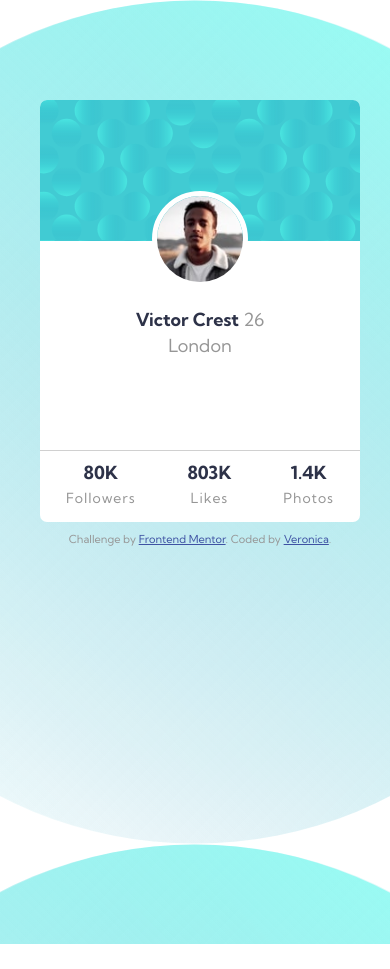
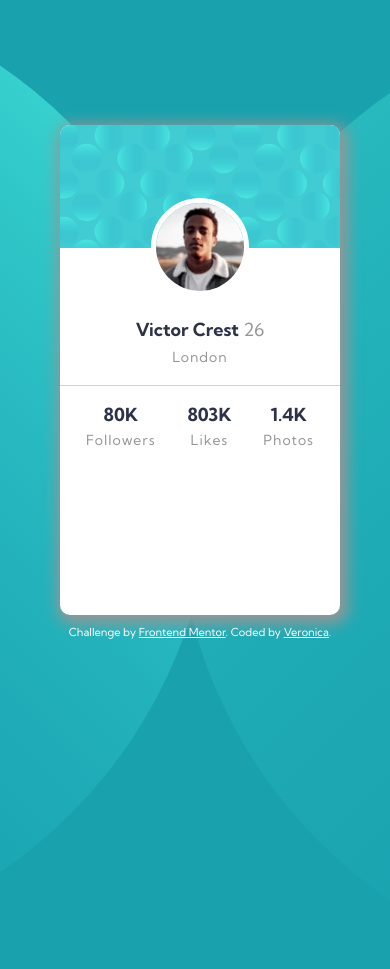
Before and after one commit to VJones2112/frontendmentor_socialcard, a plain HTML site: page index.html in a window 390 px wide. Before the commit the page ends 944 px from the top, so only its background shows below. Drawn offline with Linux system fonts and the light colour scheme.

Commit message:
Worked on mobile card sizes

```diff
--- a/index.html
+++ b/index.html
@@ -13,15 +13,16 @@
 
 
 <body>
+
+<!--   <div class="profile__container">-->
     <div class="profile__card">
         <div class="profile__card--top">&nbsp;</div>
         <img src="images/image-victor.jpg" alt="Victor profile picture" class="profile__card--image">
         <div class="profile__card--middle">
             <p class="profile__name">
                 <span class="strong">Victor Crest</span>
-                26
+                26<span class="small">London</span>
             </p>
-            <p class="profile__location">London</p>
         </div>
             <div class="profile__card--bottom">
                 <p><span class="strong">80K</span>
@@ -42,6 +43,8 @@
         Coded by <a href="https://github.com/VJones2112" target="_blank">Veronica</a>.
 
     </div>
+<!--    </div>-->
+
 </body>
 
 
--- a/style.css
+++ b/style.css
@@ -1,6 +1,6 @@
 
-.attribution { font-size: 11px; text-align: center; }
-.attribution a { color: hsl(228, 45%, 44%); }
+.attribution { font-size: 11px; text-align: center; color: #fff;}
+.attribution a { color: #fff; }
 
 * {
     padding: 0;
@@ -9,11 +9,11 @@
 }
 
 body {
-    background-image: url(images/bg-pattern-top.svg), url(images/bg-pattern-bottom.svg);
-    background-position: top right, bottom left;
-    background-repeat: no-repeat, repeat;
-    background-size: cover;
-    background-attachment: fixed;
+    background-image: url('images/bg-pattern-top.svg'), url('images/bg-pattern-bottom.svg');
+    background-repeat: no-repeat, no-repeat;
+    background-position: -100% 240%, 200% -100%;
+    background-color: hsl(185, 75%, 39%);
+/*    background-blend-mode: color-burn;*/
     height: 100vh;
     width: 400px;
     text-align: center;
@@ -26,24 +26,30 @@ body {
 .profile__card {
     display: flex;
     flex-direction: column;
-    height: 50vh;
-    width: 80%;
-    border-radius: 7px;
-    margin: 100px auto 10px auto;
+    height: 58vh;
+    width: 70%;
+    border-radius: 10px;
+    margin: 125px auto 10px auto;
     background-color: #fff;
+    box-shadow: 3px 4px 15px 5px hsl(0, 0%, 59%);
 }
 
 .profile__card--top {
     background-image: url(images/bg-pattern-card.svg);
-    border-top-left-radius: 7px;
-    border-top-right-radius: 7px;
-    flex: 1;
+/*    background-repeat: no-repeat;*/
+    background-color: hsl(185, 75%, 39%);
+/*    background-blend-mode: overlay;*/
+    border-top-left-radius: 10px;
+    border-top-right-radius: 10px;
+    padding: 50px;
+/*    flex: 1 1 37%;*/
+/*    height: 37%;*/
 }
 
 .profile__card--image {
     border-radius: 50%;
     height: auto;
-    width: 30%;
+    width: 35%;
     border: 5px solid #fff;
     position: relative;
     top: -50px;
@@ -51,25 +57,37 @@ body {
 }
 
 .profile__card--middle {
-    flex: .8;
+/*    flex: 1 1 10%;*/
     border-bottom: 1px solid #d0d0d0;
     display: flex;
     flex-direction: column;
+    height: 40px;
+/*    border: 2px solid red;*/
 }
 
 .profile__card--middle p {
     position: relative;
     top: -30px;
-    line-height: 145%;
+    line-height: 150%;
+/*    border: 1px solid red;*/
+/*    padding-bottom: 10px;*/
+
 }
 
 .profile__card--bottom {
     display: flex;
-    flex: 0.5;
+/*    flex: 0 0 30%;*/
     justify-content: space-around;
     align-items: center;
+    padding: 10px;
+    height: 85px;
+/*    margin: auto auto;*/
+/*    margin-top: 2px;*/
+/*    line-height: 120%;*/
+/*    height: 320px;*/
+/*    height: 25%;*/
+}
 
-}
 
 /*.profile__card--bottom p { margin-top: 5px;}*/
 
@@ -84,3 +102,11 @@ body {
     line-height: 200%;
     letter-spacing: 1px;
 }
+
+
+/*Mobile Screen*/
+@media screen and (max-width: 500px) {
+    body {
+        background-position: 130% 230%, -30% -80%;
+    }
+}
```
